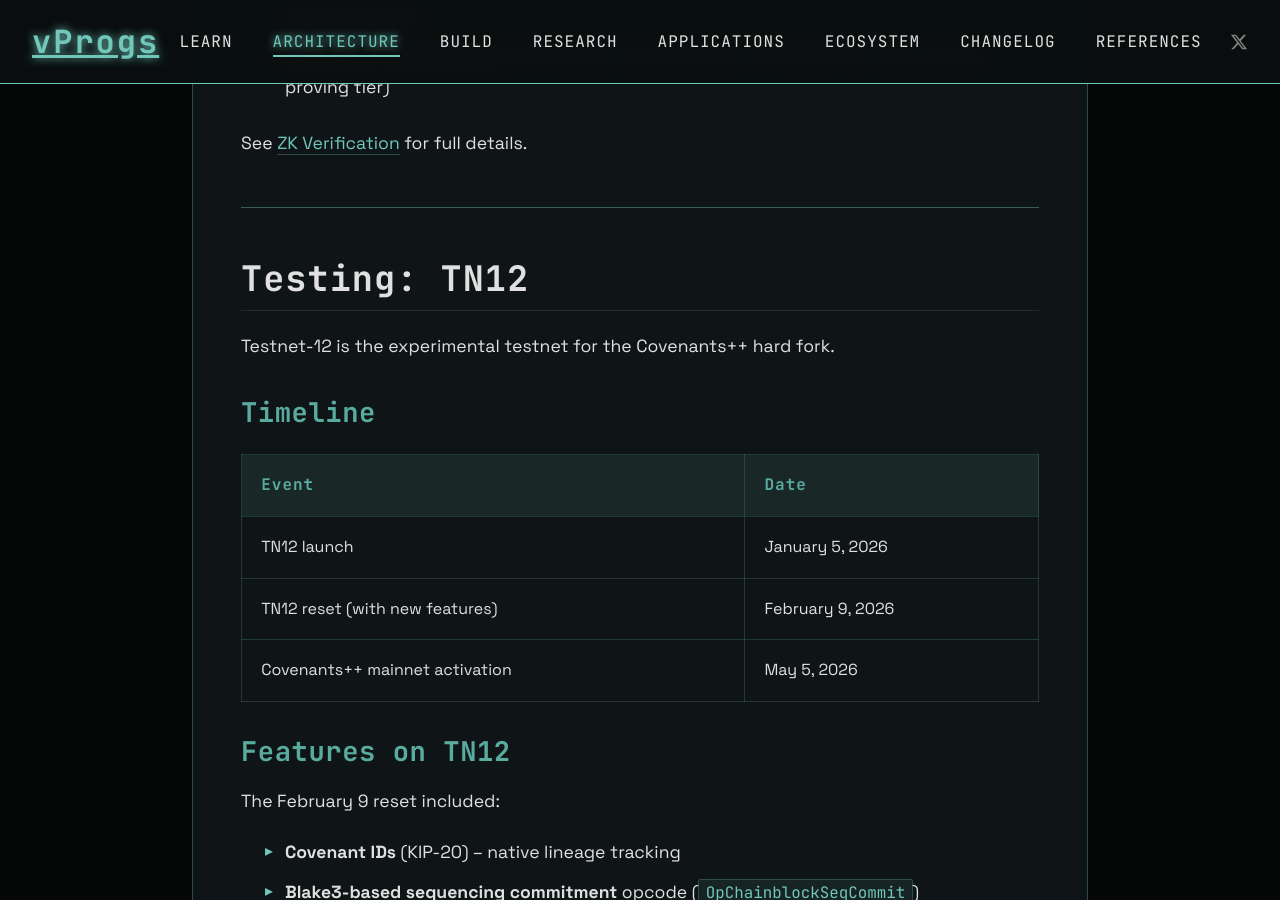
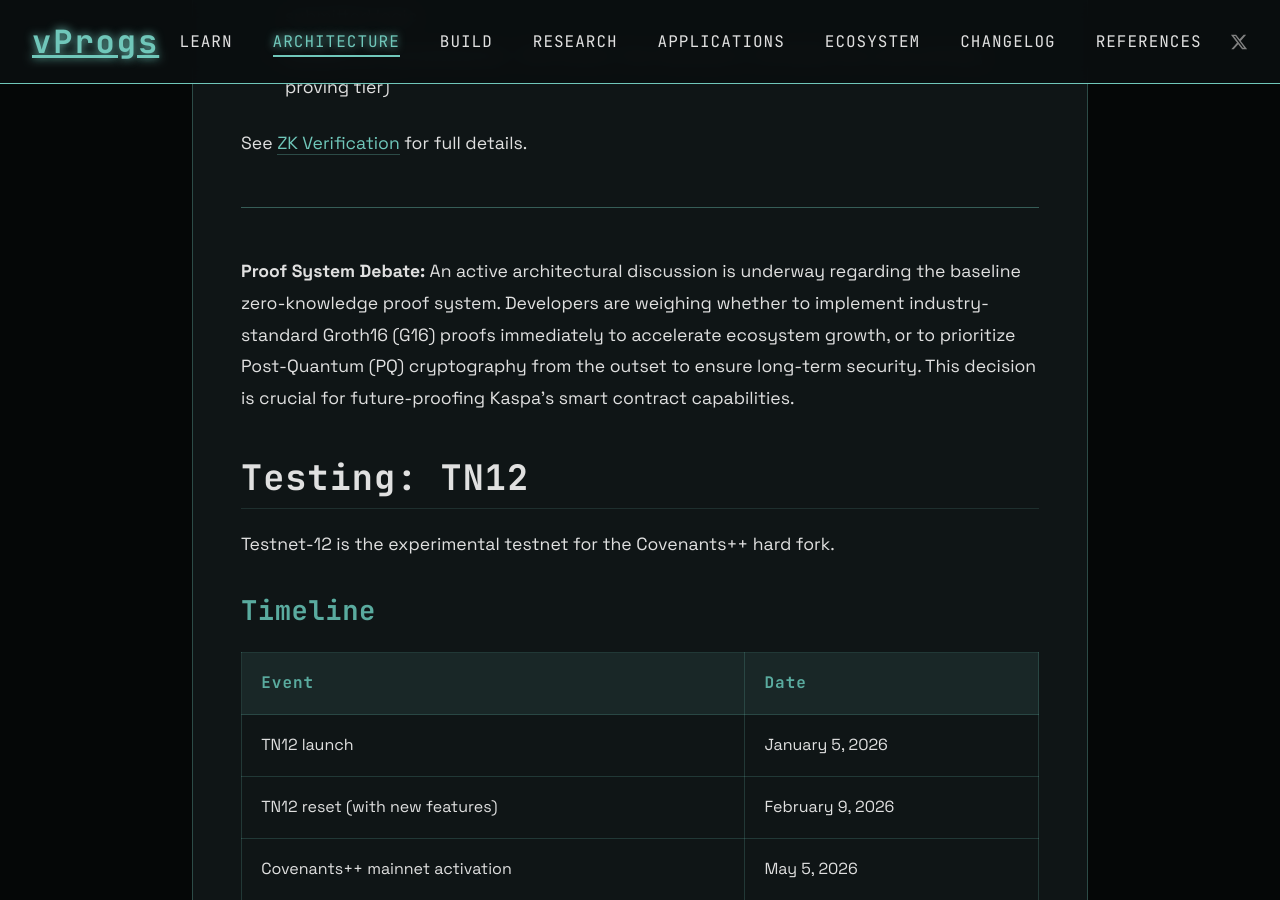
Before and after one commit to creative-inference/vprogs.xyz, a Jekyll site: the page built from architecture/covenants.md, in a window 1280 px wide and 900 px high, scrolled down 16297 px. Built offline with Jekyll 4.4.1, drawn with Linux system fonts in a browser that asks for light colours.

Commit message:
Add note about G16 vs PQ ZK-proofs debate [auto]

```diff
--- a/architecture/covenants.md
+++ b/architecture/covenants.md
@@ -428,6 +428,11 @@
 
 ---
 
+
+
+**Proof System Debate:**
+An active architectural discussion is underway regarding the baseline zero-knowledge proof system. Developers are weighing whether to implement industry-standard Groth16 (G16) proofs immediately to accelerate ecosystem growth, or to prioritize Post-Quantum (PQ) cryptography from the outset to ensure long-term security. This decision is crucial for future-proofing Kaspa's smart contract capabilities.
+
 ## Testing: TN12
 
 Testnet-12 is the experimental testnet for the Covenants++ hard fork.
```
